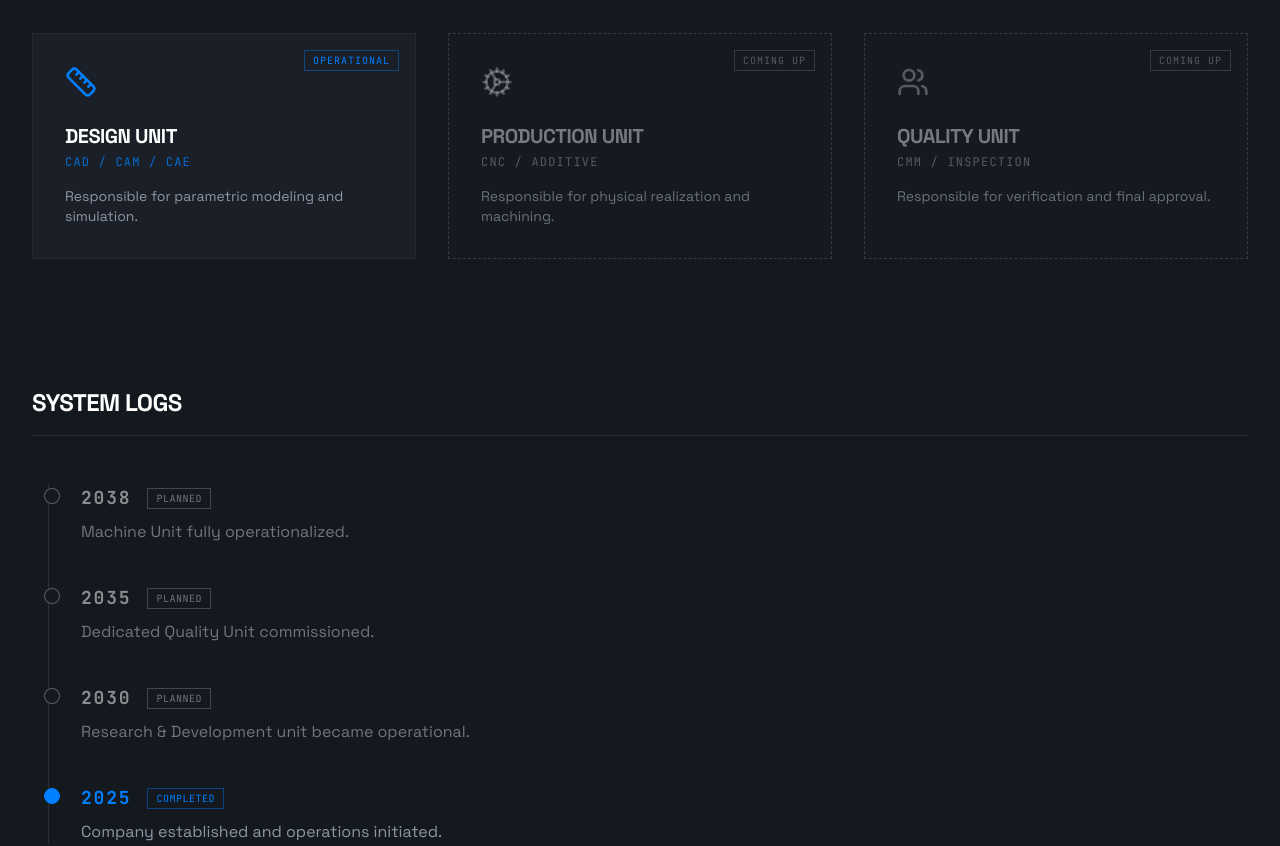
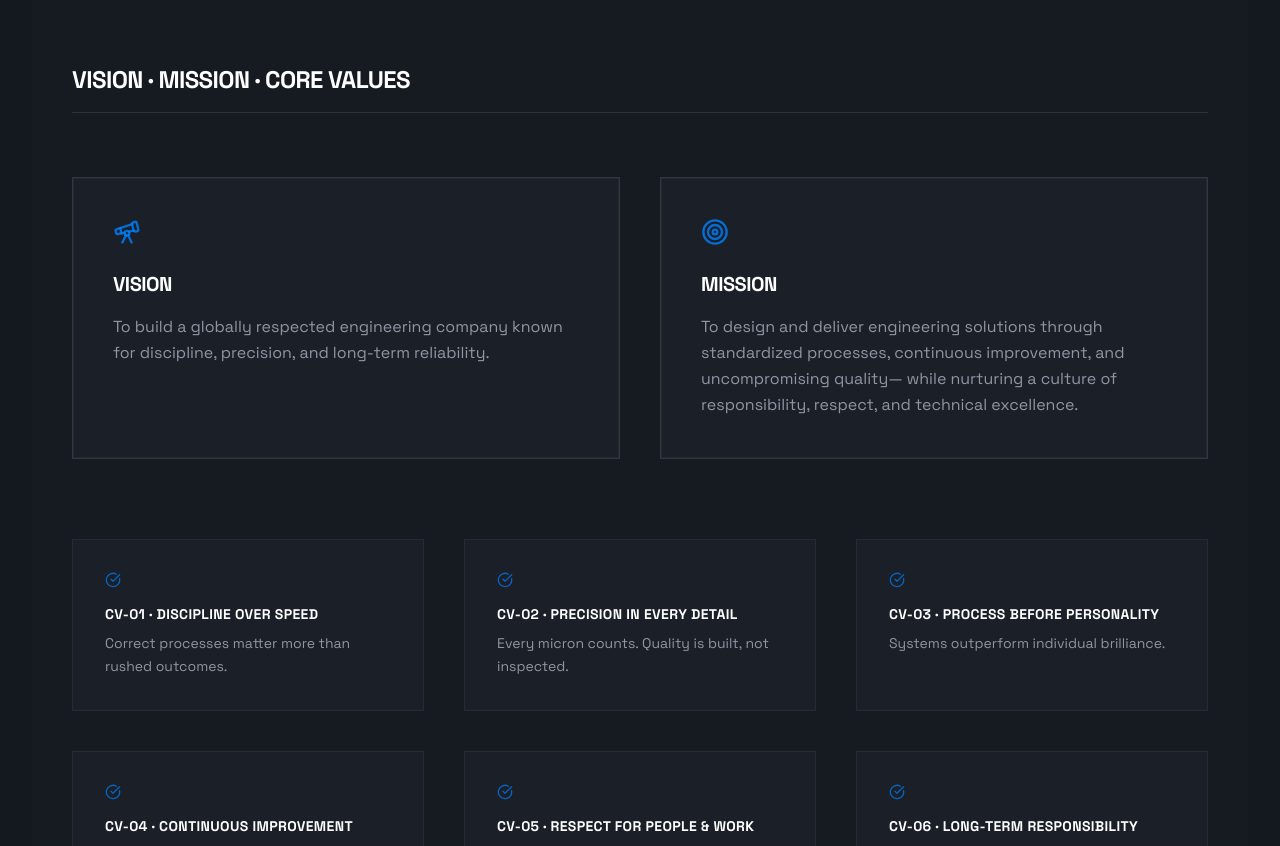
Before and after one commit to manoj633/protorev3d-v1, a React (Vite) app: page /about in a window 1280 px wide. Shown: the part 860-1706 px from the top of the page. Built offline with nearby package versions, Linux system fonts and the light colour scheme; no server answers; a web font is replaced by a local one.

Commit message:
Added mission, vision, core values

```diff
--- a/src/components/Footer.tsx
+++ b/src/components/Footer.tsx
@@ -12,7 +12,7 @@ export function Footer() {
                 PROTOREV
               </span>
               <span className="text-[10px] font-mono-tech text-muted-foreground tracking-widest uppercase mt-1">
-                Precision • Speed • Perfection
+                Time • Precision • Perfection
               </span>
             </div>
             <p className="text-sm text-muted-foreground max-w-sm leading-relaxed">
--- a/src/pages/About.tsx
+++ b/src/pages/About.tsx
@@ -1,6 +1,14 @@
 import { SectionHeader } from "@/components/SectionHeader";
 import { motion } from "framer-motion";
-import { Factory, Ruler, Users, Cog } from "lucide-react";
+import {
+  Factory,
+  Ruler,
+  Users,
+  Cog,
+  Telescope,
+  Target,
+  CheckCircle,
+} from "lucide-react";
 
 export default function About() {
   return (
@@ -13,7 +21,7 @@ export default function About() {
         />
 
         {/* Mission Statement */}
-        <div className="grid grid-cols-1 lg:grid-cols-2 gap-16 mb-32 items-center">
+        <section className="grid grid-cols-1 lg:grid-cols-2 gap-16 mb-40 items-center">
           <div className="space-y-6 text-lg text-muted-foreground leading-relaxed">
             <p>
               <strong className="text-white">PROTOREV</strong> was founded on a
@@ -28,14 +36,18 @@ export default function About() {
             <p>
               Our team consists of mechanical engineers, metallurgists, and CAD
               specialists who understand that a prototype isn't just a
-              shape—it's a functional promise of the final product.
+              shape—it’s a functional promise of the final product.
             </p>
           </div>
 
           <div className="relative h-96 border border-white/10 bg-card overflow-hidden">
             <div className="absolute inset-0 bg-[linear-gradient(45deg,transparent_25%,rgba(255,255,255,0.05)_50%,transparent_75%,transparent_100%)] bg-[length:20px_20px]" />
             <div className="absolute inset-0 flex items-center justify-center">
-              <Factory className="w-32 h-32 text-white/10" strokeWidth={0.5} />
+              <Factory
+                className="w-28 h-28 text-white/10"
+                strokeWidth={0.5}
+                aria-hidden
+              />
             </div>
 
             <div className="absolute bottom-4 left-4 font-mono-tech text-xs text-primary space-y-1">
@@ -44,9 +56,104 @@ export default function About() {
               <div>STATUS: OPERATIONAL</div>
             </div>
           </div>
+        </section>
+
+        {/* Vision · Mission · Core Values */}
+        <section className="mb-40 bg-card/30 py-24 px-6 sm:px-10">
+          <h3 className="text-2xl font-bold text-white uppercase mb-16 border-b border-white/10 pb-4">
+            Vision · Mission · Core Values
+          </h3>
+
+          {/* Vision & Mission */}
+          <div className="grid grid-cols-1 md:grid-cols-2 gap-10 mb-20">
+            <motion.div
+              initial={{ opacity: 0, y: 10 }}
+              whileInView={{ opacity: 1, y: 0 }}
+              viewport={{ once: true }}
+              transition={{ duration: 0.5 }}
+              className="p-10 bg-card border border-white/10 hover:border-primary/50 transition-all shadow-[inset_0_0_0_1px_rgba(255,255,255,0.04)]"
+            >
+              <Telescope className="w-7 h-7 text-primary/80 mb-6" aria-hidden />
+              <h4 className="text-xl font-bold uppercase text-white mb-4">
+                Vision
+              </h4>
+              <p className="text-muted-foreground leading-relaxed">
+                To build a globally respected engineering company known for
+                discipline, precision, and long-term reliability.
+              </p>
+            </motion.div>
+
+            <motion.div
+              initial={{ opacity: 0, y: 10 }}
+              whileInView={{ opacity: 1, y: 0 }}
+              viewport={{ once: true }}
+              transition={{ duration: 0.5, delay: 0.05 }}
+              className="p-10 bg-card border border-white/10 hover:border-primary/50 transition-all shadow-[inset_0_0_0_1px_rgba(255,255,255,0.04)]"
+            >
+              <Target className="w-7 h-7 text-primary/80 mb-6" aria-hidden />
+              <h4 className="text-xl font-bold uppercase text-white mb-4">
+                Mission
+              </h4>
+              <p className="text-muted-foreground leading-relaxed">
+                To design and deliver engineering solutions through standardized
+                processes, continuous improvement, and uncompromising quality—
+                while nurturing a culture of responsibility, respect, and
+                technical excellence.
+              </p>
+            </motion.div>
           </div>
 
+          {/* Core Values */}
+          <div className="grid grid-cols-1 md:grid-cols-2 lg:grid-cols-3 gap-10">
+            {[
+              {
+                title: "Discipline Over Speed",
+                desc: "Correct processes matter more than rushed outcomes.",
+              },
+              {
+                title: "Precision in Every Detail",
+                desc: "Every micron counts. Quality is built, not inspected.",
+              },
+              {
+                title: "Process Before Personality",
+                desc: "Systems outperform individual brilliance.",
+              },
+              {
+                title: "Continuous Improvement",
+                desc: "Small, consistent gains drive long-term excellence.",
+              },
+              {
+                title: "Respect for People & Work",
+                desc: "Humility, accountability, and professionalism always.",
+              },
+              {
+                title: "Long-Term Responsibility",
+                desc: "Built for tomorrow’s reliability, not today’s delivery.",
+              },
+            ].map((value, idx) => (
+              <motion.div
+                key={idx}
+                whileHover={{ y: -4 }}
+                transition={{ duration: 0.25 }}
+                className="p-8 bg-card border border-white/5 hover:border-primary/40 transition-all"
+              >
+                <CheckCircle
+                  className="w-4 h-4 text-primary/70 mb-4"
+                  aria-hidden
+                />
+                <h5 className="text-sm font-bold uppercase tracking-wide text-white mb-2">
+                  CV-{String(idx + 1).padStart(2, "0")} · {value.title}
+                </h5>
+                <p className="text-sm text-muted-foreground leading-relaxed">
+                  {value.desc}
+                </p>
+              </motion.div>
+            ))}
+          </div>
+        </section>
+
         {/* Operational Units */}
+        <section className="mb-40">
           <h3 className="text-2xl font-bold text-white uppercase mb-12 border-b border-white/10 pb-4">
             Operational Units
           </h3>
@@ -57,35 +164,37 @@ export default function About() {
                 title: "Design Unit",
                 role: "CAD / CAM / CAE",
                 icon: Ruler,
-              desc: "Responsible for parametric modeling and simulation.",
+                desc: "Parametric modeling and simulation.",
                 status: "operational",
               },
               {
                 title: "Production Unit",
                 role: "CNC / Additive",
                 icon: Cog,
-              desc: "Responsible for physical realization and machining.",
+                desc: "Physical realization and machining.",
                 status: "upcoming",
               },
               {
                 title: "Quality Unit",
                 role: "CMM / Inspection",
                 icon: Users,
-              desc: "Responsible for verification and final approval.",
+                desc: "Verification and final approval.",
                 status: "upcoming",
               },
             ].map((unit, idx) => (
               <motion.div
                 key={idx}
-              whileHover={unit.status === "operational" ? { y: -5 } : undefined}
-              className={`relative p-8 transition-all duration-300
+                whileHover={
+                  unit.status === "operational" ? { y: -5 } : undefined
+                }
+                transition={{ duration: 0.25 }}
+                className={`relative p-8
                   ${
                     unit.status === "operational"
                       ? "bg-card border border-white/5 hover:border-primary/50"
                       : "bg-card/40 border border-dashed border-white/20 opacity-70"
                   }`}
               >
-              {/* Status badge */}
                 <span
                   className={`absolute top-4 right-4 text-[10px] uppercase tracking-widest font-mono-tech px-2 py-0.5 border
                     ${
@@ -98,33 +207,20 @@ export default function About() {
                 </span>
 
                 <unit.icon
-                className={`w-8 h-8 mb-6
-                  ${
-                    unit.status === "operational"
-                      ? "text-primary"
-                      : "text-white/40"
-                  }`}
-              />
-
-              <h4
-                className={`text-xl font-bold uppercase mb-1
-                  ${
-                    unit.status === "operational"
-                      ? "text-white"
-                      : "text-white/60"
-                  }`}
-              >
-                {unit.title}
-              </h4>
-
-              <span
-                className={`text-xs font-mono-tech uppercase tracking-widest block mb-4
+                  className={`w-7 h-7 mb-6
                     ${
                       unit.status === "operational"
                         ? "text-primary/80"
                         : "text-white/40"
                     }`}
-              >
+                  aria-hidden
+                />
+
+                <h4 className="text-xl font-bold uppercase text-white mb-1">
+                  {unit.title}
+                </h4>
+
+                <span className="text-xs font-mono-tech uppercase tracking-widest text-primary/70 block mb-4">
                   {unit.role}
                 </span>
 
@@ -132,14 +228,15 @@ export default function About() {
               </motion.div>
             ))}
           </div>
+        </section>
 
-        {/* Timeline / History (unchanged) */}
-        <div className="mt-32">
+        {/* System Logs */}
+        <section>
           <h3 className="text-2xl font-bold text-white uppercase mb-12 border-b border-white/10 pb-4">
             System Logs
           </h3>
 
-          <div className="space-y-10 border-l border-white/10 ml-4 pl-8 relative">
+          <div className="space-y-12 border-l border-white/10 ml-4 pl-8 relative">
             {[
               {
                 year: "2038",
@@ -153,7 +250,7 @@ export default function About() {
               },
               {
                 year: "2030",
-                event: "Research & Development unit became operational.",
+                event: "R&D unit became operational.",
                 status: "upcoming",
               },
               {
@@ -164,17 +261,17 @@ export default function About() {
             ].map((log, idx) => (
               <motion.div
                 key={idx}
-                initial={{ opacity: 0, x: -20 }}
+                initial={{ opacity: 0, x: -16 }}
                 whileInView={{ opacity: 1, x: 0 }}
-                transition={{ duration: 0.4, delay: idx * 0.1 }}
                 viewport={{ once: true }}
+                transition={{ duration: 0.45, delay: idx * 0.08 }}
                 className="relative"
               >
                 <span
                   className={`absolute -left-[37px] top-1 w-4 h-4 rounded-full border
                     ${
                       log.status === "completed"
-                        ? "bg-primary border-primary"
+                        ? "bg-primary border-primary shadow-[0_0_12px_rgba(255,255,255,0.15)]"
                         : "bg-background border-white/30"
                     }`}
                 />
@@ -191,32 +288,18 @@ export default function About() {
                     {log.year}
                   </span>
 
-                  <span
-                    className={`text-[10px] uppercase tracking-wider px-2 py-0.5 border font-mono-tech
-                      ${
-                        log.status === "completed"
-                          ? "border-primary/40 text-primary"
-                          : "border-white/20 text-white/40"
-                      }`}
-                  >
+                  <span className="text-[10px] uppercase tracking-wider px-2 py-0.5 border font-mono-tech border-white/20 text-white/40">
                     {log.status === "completed" ? "Completed" : "Planned"}
                   </span>
                 </div>
 
-                <p
-                  className={`mt-2 max-w-xl
-                    ${
-                      log.status === "completed"
-                        ? "text-muted-foreground"
-                        : "text-white/40"
-                    }`}
-                >
+                <p className="mt-3 max-w-xl text-muted-foreground">
                   {log.event}
                 </p>
               </motion.div>
             ))}
           </div>
-        </div>
+        </section>
       </div>
     </div>
   );
```
Lines whose indentation alone changed are shown as unchanged.
